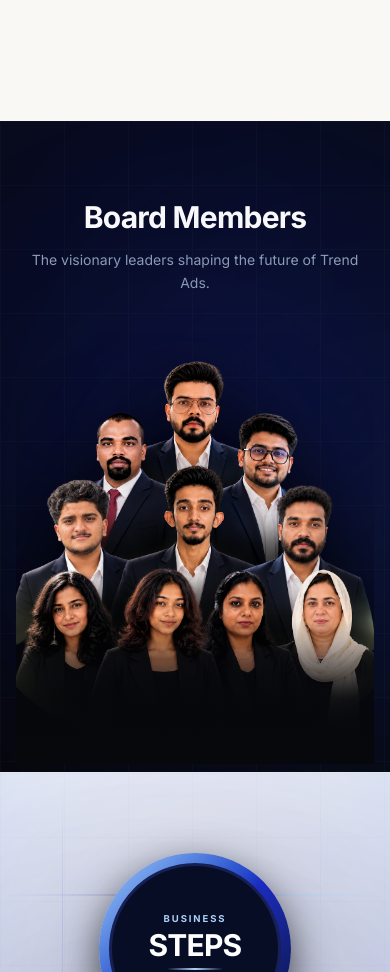
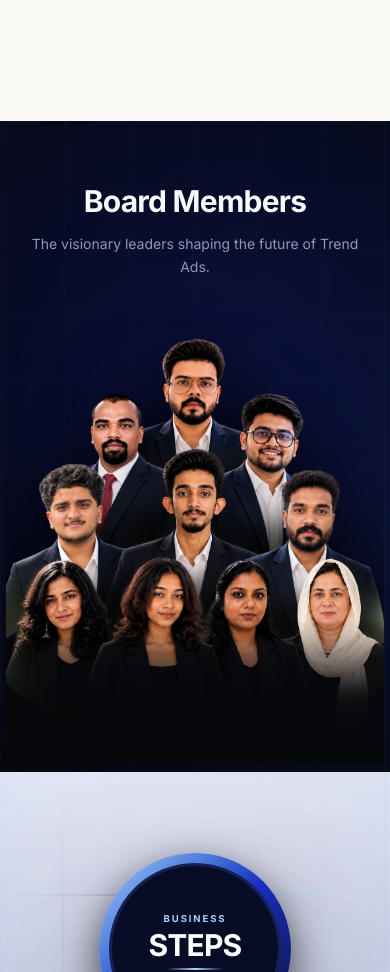
Before and after one commit to Trend-Ads/TrendAds-2.0, a Next.js app: page / in a window 390 px wide. Shown: the part 6020-6992 px from the top of the page. Built offline with nearby package versions, Linux system fonts and the light colour scheme.

Commit message:
feat(members) - updates on the board members - 004

```diff
--- a/src/components/board/BoardMembersSection.tsx
+++ b/src/components/board/BoardMembersSection.tsx
@@ -307,7 +307,7 @@
     <section
       ref={containerRef}
       id="board-members"
-      className="bg-[#07080b] pt-20 sm:pt-28 lg:pt-32 pb-2 sm:pb-4 lg:pb-6 relative overflow-hidden text-white select-none"
+      className="bg-[#07080b] pt-16 sm:pt-28 lg:pt-32 pb-2 sm:pb-4 lg:pb-6 relative overflow-hidden text-white select-none"
     >
       {/* ── Cinematic Studio Ambient Atmosphere ── */}
       <div
@@ -341,7 +341,7 @@
       <div className="max-w-7xl mx-auto px-4 sm:px-6 lg:px-8 relative z-10">
 
         {/* ── Section Header ── */}
-        <div className="text-center max-w-3xl mx-auto mb-10 sm:mb-14">
+        <div className="text-center max-w-3xl mx-auto mb-8 sm:mb-14">
 
           <h2 className="text-3xl sm:text-4xl lg:text-5xl font-extrabold text-white tracking-tight leading-[1.12]">
             Board Members <br className="hidden sm:inline" />
@@ -524,7 +524,7 @@
             ref={stageRef}
             onPointerMove={handlePointerMove}
             onPointerLeave={handlePointerLeave}
-            className="relative w-full max-w-[660px] sm:max-w-[700px] lg:max-w-[740px] mx-auto aspect-[1145/1374] overflow-visible mb-0"
+            className="relative w-[calc(100%+1.25rem)] -mx-2.5 sm:w-full sm:mx-auto max-w-[660px] sm:max-w-[700px] lg:max-w-[740px] aspect-[1145/1374] overflow-visible mb-0"
             style={{
               transform: `perspective(1000px) rotateX(${tilt.y}deg) rotateY(${tilt.x}deg)`,
               transition: "transform 0.15s cubic-bezier(0.2, 0, 0.3, 1)",
@@ -637,7 +637,7 @@
                         animate={{ opacity: 1, y: 0, scale: 1 }}
                         exit={{ opacity: 0, y: 5, scale: 0.95 }}
                         transition={{ duration: 0.2 }}
-                        className="absolute -top-7 left-1/2 -translate-x-1/2 z-40 px-2.5 py-0.5 rounded-full bg-[#1B2CC1] text-white text-[9.5px] font-mono font-bold tracking-wider uppercase shadow-[0_0_18px_rgba(27,44,193,0.85)] border border-[#ABD2FA]/40 whitespace-nowrap pointer-events-none"
+                        className="absolute -top-6 sm:-top-7 left-1/2 -translate-x-1/2 z-40 px-2 sm:px-2.5 py-0.5 rounded-full bg-[#1B2CC1] text-white text-[9px] sm:text-[9.5px] font-mono font-bold tracking-wider uppercase shadow-[0_0_18px_rgba(27,44,193,0.85)] border border-[#ABD2FA]/40 whitespace-nowrap pointer-events-none"
                       >
                         {member.num} · {member.name}
                       </motion.div>
```
